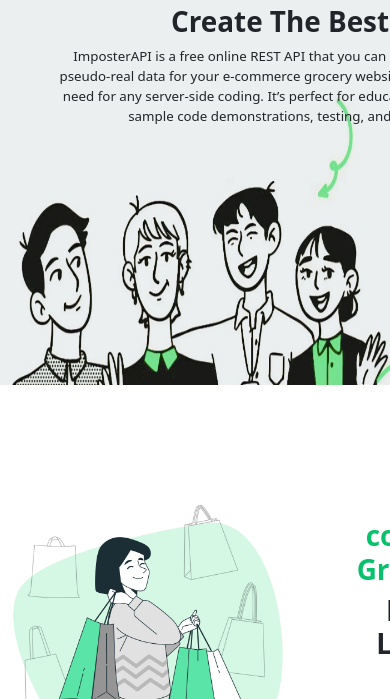
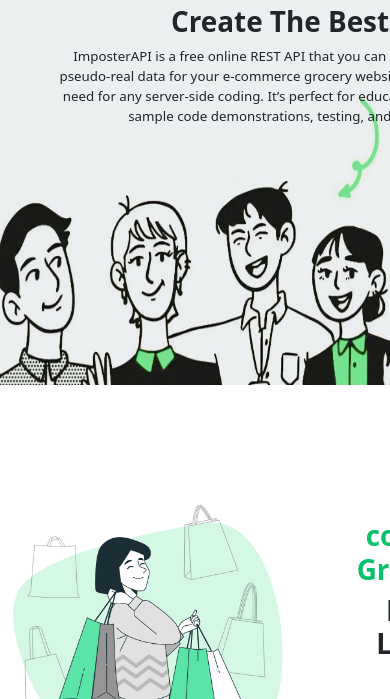
Before and after one commit to jaykumar14921/ImposterAPI, a website: page public/index.html in a window 390 px wide. Shown: the part 115-814 px from the top of the page. Drawn offline with nearby package versions, Linux system fonts and the light colour scheme.

Commit message:
index.js

```diff
--- a/public/index.html
+++ b/public/index.html
@@ -114,7 +114,7 @@
 
             body{
                 background-image: url("../assets/1744616171741.jpg");
-                background-size: 600px 500px; /* Set width to 300px, height adjusts automatically */
+                background-size: 700px 500px; /* Set width to 300px, height adjusts automatically */
                 background-repeat: no-repeat; /* Optional: prevents image from repeating */
 
              }
```
